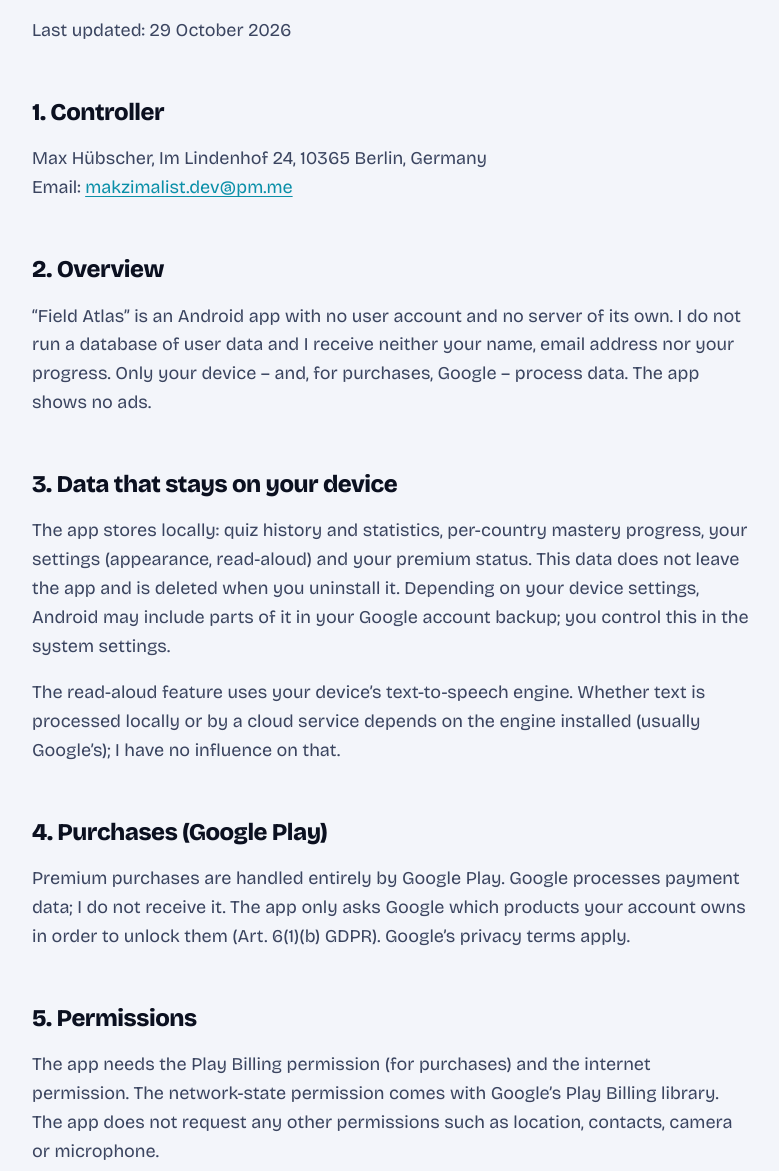
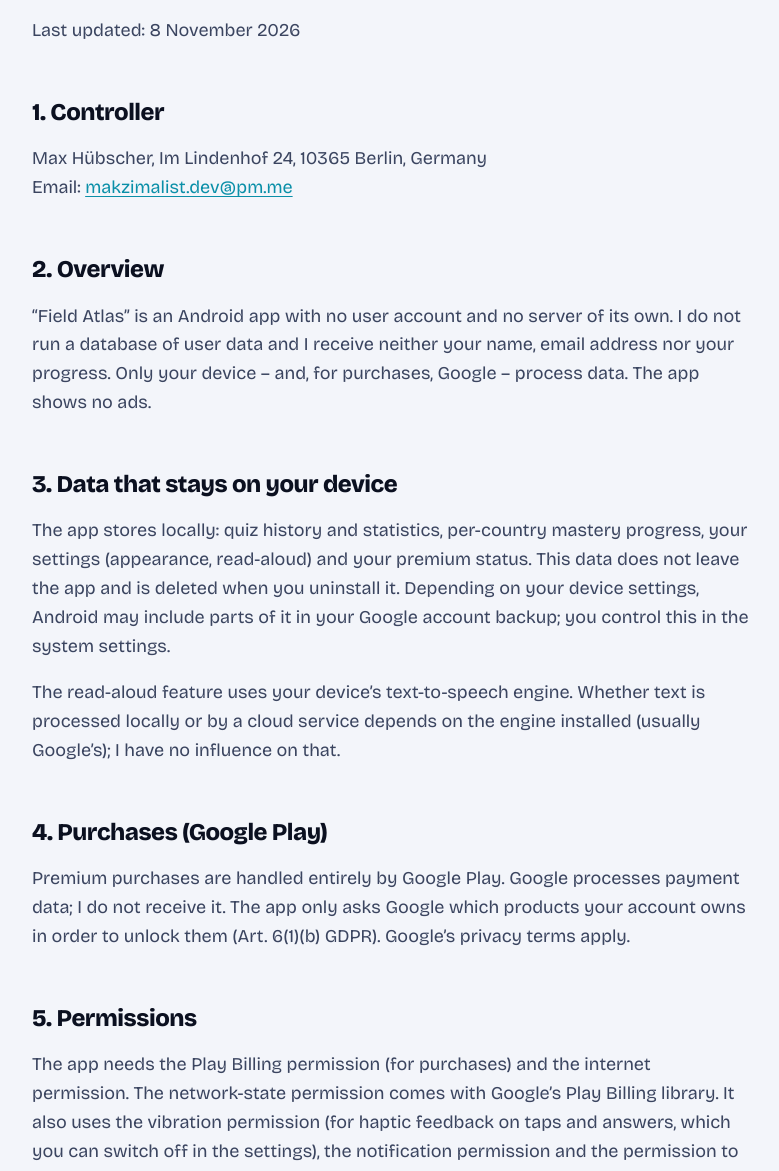
Before and after one commit to Makzimalist/Makzimalist.github.io, a plain HTML site: page apps/flags-and-capitals/en/privacy.html in a window 1280 px wide. Shown: the part 192-1363 px from the top of the page, without its empty margins (112-891 px from the left). Drawn offline with Linux system fonts and the light colour scheme.

Commit message:
docs(flags-and-capitals): privacy policy names vibration and notification permissions
Co-Authored-By: Claude Opus 5.5 <noreply@anthropic.com>

```diff
--- a/apps/flags-and-capitals/en/privacy.html
+++ b/apps/flags-and-capitals/en/privacy.html
@@ -18,7 +18,7 @@
 
 <main class="wrap prose">
 <h1>Privacy Policy</h1>
-<p>Last updated: 29 October 2026</p>
+<p>Last updated: 8 November 2026</p>
 
 <h2>1. Controller</h2>
 <p>Max Hübscher, Im Lindenhof 24, 10365 Berlin, Germany<br>
@@ -35,7 +35,7 @@ Email: <a href="mailto:&#109;&#97;&#107;&#122;&#105;&#109;&#97;&#108;&#105;&#115
 <p>Premium purchases are handled entirely by Google Play. Google processes payment data; I do not receive it. The app only asks Google which products your account owns in order to unlock them (Art. 6(1)(b) GDPR). Google’s privacy terms apply.</p>
 
 <h2>5. Permissions</h2>
-<p>The app needs the Play Billing permission (for purchases) and the internet permission. The network-state permission comes with Google’s Play Billing library. The app does not request any other permissions such as location, contacts, camera or microphone.</p>
+<p>The app needs the Play Billing permission (for purchases) and the internet permission. The network-state permission comes with Google’s Play Billing library. It also uses the vibration permission (for haptic feedback on taps and answers, which you can switch off in the settings), the notification permission and the permission to become active again after the device restarts. Notifications remind you of the daily and weekly challenge and your streak; they are off until you switch them on and can be switched off at any time in the app or in Android’s settings. The app schedules these reminders itself on your device – there is no push service and no server that receives any data for them. The restart permission is only needed to schedule the next reminder again after a restart. The app does not request any other permissions such as location, contacts, camera or microphone.</p>
 <p>The app itself uses the internet for one thing only: when it starts and when it returns to the foreground (at most every 15 minutes), it downloads a small configuration file from this website (makzimalist.github.io), which says which app features are switched on. The app sends nothing beyond the request itself – no identifier, no usage data. As with any website visit, the host, GitHub Inc. (GitHub Pages), technically processes your IP address to deliver the file and may log it for security purposes; I do not see or receive these logs. The legal basis is my legitimate interest in switching features on or off without a new app version (Art. 6(1)(f) GDPR). GitHub’s privacy statement applies.</p>
 
 <h2>6. Children</h2>
```
Also changed, not shown: apps/flags-and-capitals/de/datenschutz.html (+2 -2 lines).
